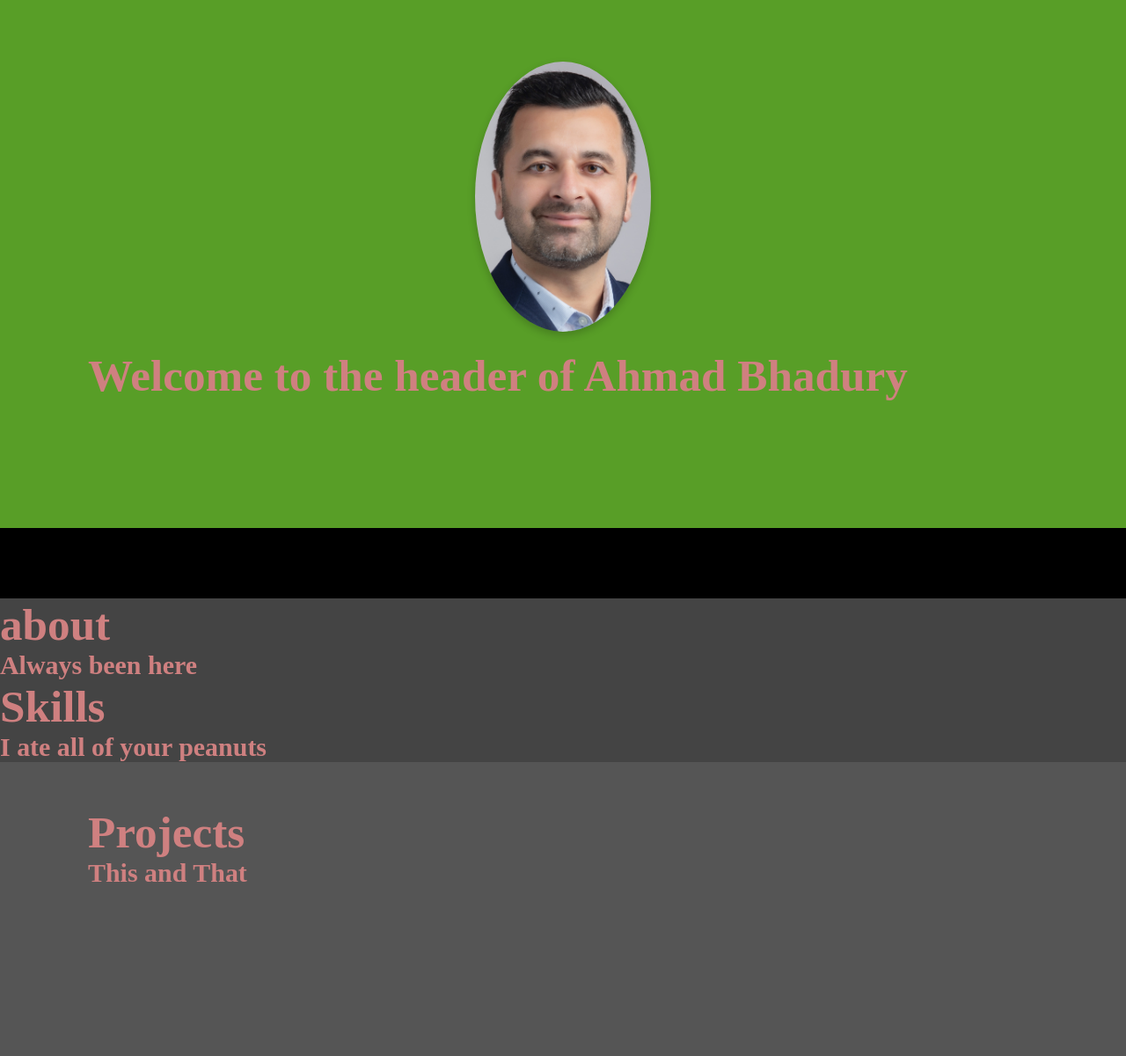
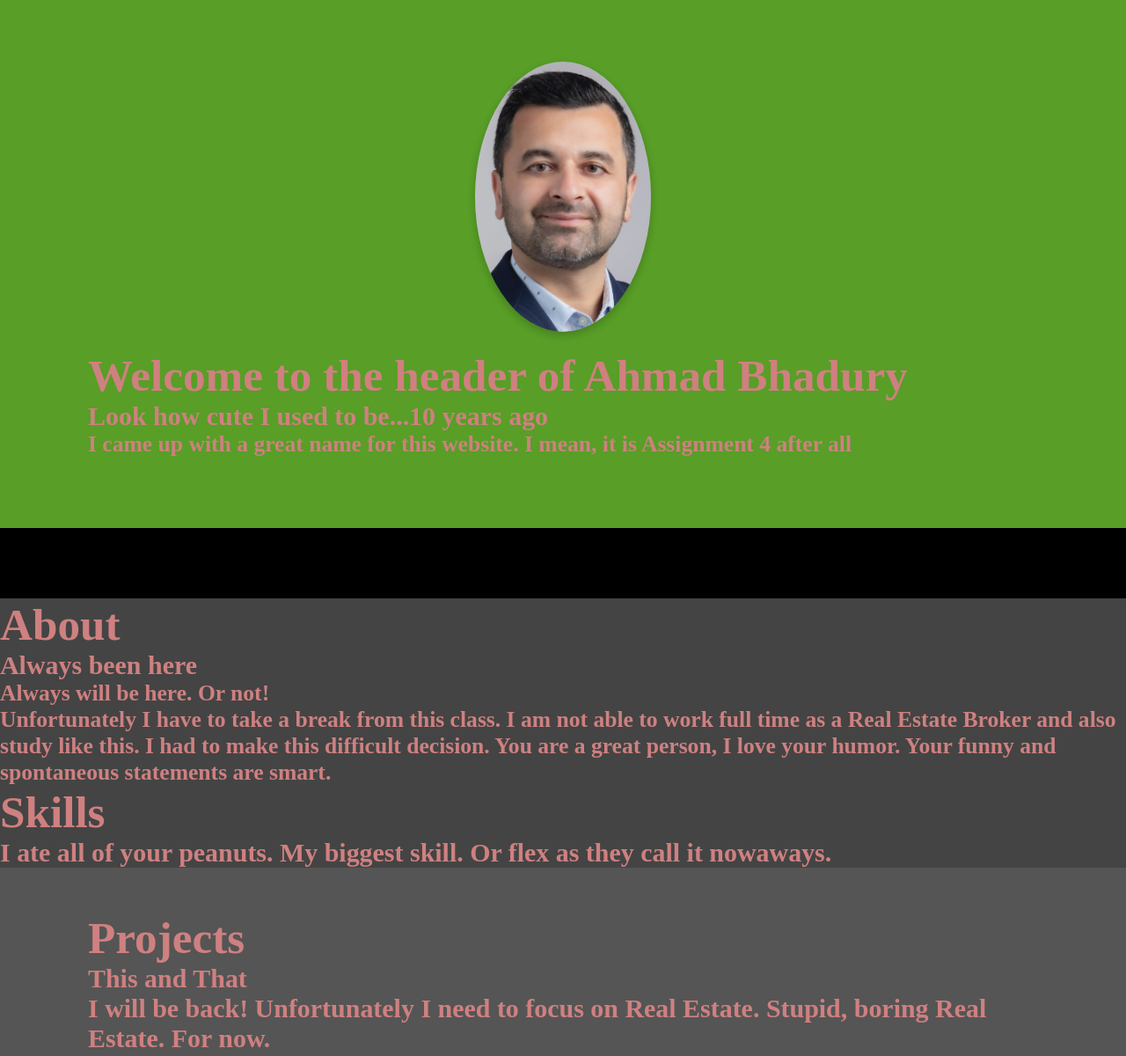
Before and after one commit to BhaduryCodes/BhaduryCodes.github.io, a plain HTML site: page index.html in a window 1280 px wide. Shown: the top 1200 px of the page at 88% size. Drawn offline with Linux system fonts and the light colour scheme.

Commit message:
la la la la la

```diff
--- a/index.html
+++ b/index.html
@@ -4,31 +4,37 @@
   <meta charset="UTF-8">
   <meta name="viewport" content="width=device-width, initial-scale=1.0">
   <link rel="stylesheet" href="css/app.css">
-  <title>My Empty Wallet</title>
+  <title>July10_Assignment_4</title>
 </head>
 <body>
   <header>
 <img src="images/BhaduryFace.jpg" alt="Profile Photo" class="profile-img">
     <h1>Welcome to the header of Ahmad Bhadury</h1>
+    <h3>Look how cute I used to be...10 years ago</h3>
+    <h4>I came up with a great name for this website. I mean, it is Assignment 4 after all</h4>
   </header>
 
   <nav></nav>
 
   <div id="About">
-    <h1>about</h1>
+    <h1>About</h1>
     <h3>Always been here</h3>
+    <h4>Always will be here. Or not!<h4>
+      <h4>Unfortunately I have to take a break from this class. I am not able to work full time as a Real Estate Broker and also study like this. I had to make this difficult decision. You are a great person, I love your humor. Your funny and spontaneous statements are smart.</h4>
   </div>
   <div id="Skills">
     <h1>Skills</h1>
-    <h3>I ate all of your peanuts</h3>
+    <h3>I ate all of your peanuts. My biggest skill. Or flex as they call it nowaways.</h3>
   </div>
   <div id="projects">
     <h1>Projects</h1>
     <h3>This and That</h3>
+    <h3>I will be back! Unfortunately I need to focus on Real Estate. Stupid, boring Real Estate. For now.</h3>
   </div>
   <div id="contact">
     <h1>Contact</h1>
     <h3>Faxnumber (still from 1992): 416-416-1234</h3>
+    <h3>Great Teacher! I wish that our paths will cross again. Maybe in London for a beer and peanuts.</h3>
   </div>
   <footer>
     <p>&copy; 2025 Bhadury, The World reserved for me.</p>
```
